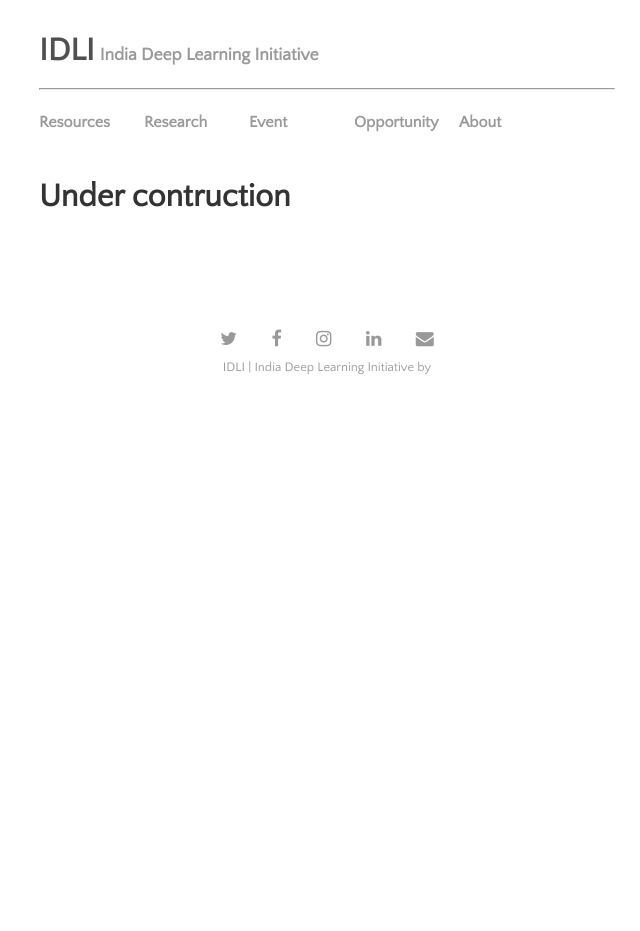
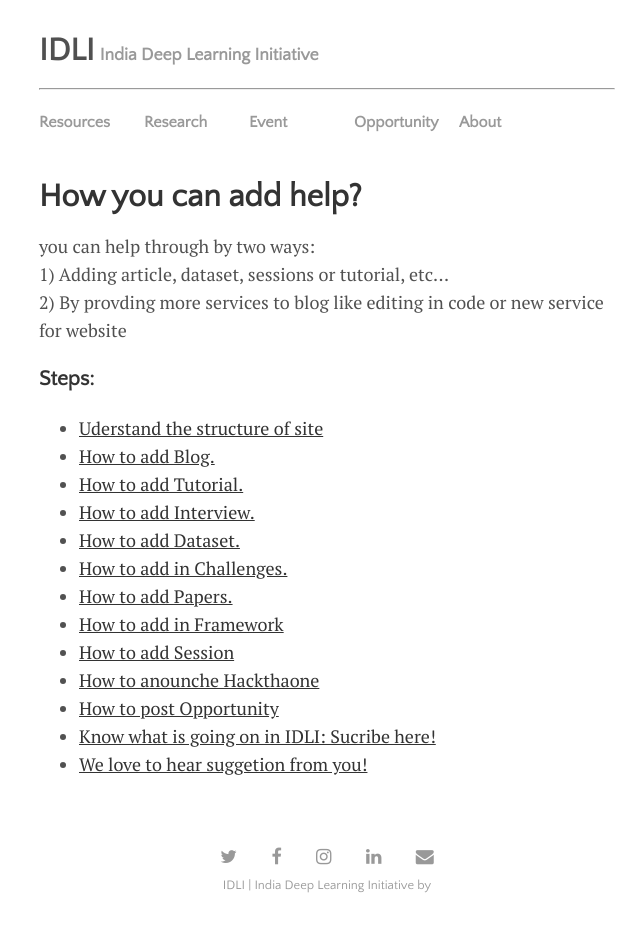
Before and after one commit to IndiaDeepLearningInitiative-IDLI/IndiaDeepLearningInitiative-IDLI.github.io, a Jekyll site: the page built from help.html, in a window 1280 px wide. Shown: the whole page, without its empty margins (313-953 px from the left). Built offline with Jekyll 4.4.1, drawn with Linux system fonts in a browser that asks for light colours; nearby versions of some CDN libraries; comment, search, counter and statistics services are not loaded; before the commit the page ends 900 px from its top, so only the background shows below that.

Commit message:
update help page

```diff
--- a/help.html
+++ b/help.html
@@ -3,8 +3,25 @@ layout: default
 title: Help
 ---
 <div>
-  <h1>Under contruction </h1>
-  <br>
+  <h1>How you can add help?</h1>
+  <p>you can help through by two ways: <br>1) Adding article, dataset, sessions or tutorial, etc... <br>2) By provding more services to blog like editing in code or new service for website</p>
+  <h3>Steps: </h3>
+  <ul>
+    <li><a href="#">Uderstand the structure of site</a></li>
+    <li><a href="#">How to add Blog.</a></li>
+    <li><a href="#">How to add Tutorial.</a></li>
+    <li><a href="#">How to add Interview.</a></li>
+    <li><a href="#">How to add Dataset.</a></li>
+    <li><a href="#">How to add in Challenges.</a></li>
+    <li><a href="#">How to add Papers.</a></li>
+    <li><a href="#">How to add in Framework</a></li>
+    <li><a href="#">How to add Session</a></li>
+    <li><a href="#">How to anounche Hackthaone</a></li>
+    <li><a href="#">How to post Opportunity </a></li>
+    <li><a href="#">Know what is going on in IDLI: Sucribe here!</a></li>
+    <li><a href="#">We love to hear suggetion from you!</a></li>
+  </ul>
+
 </div>
 <div>
 </div>
```
